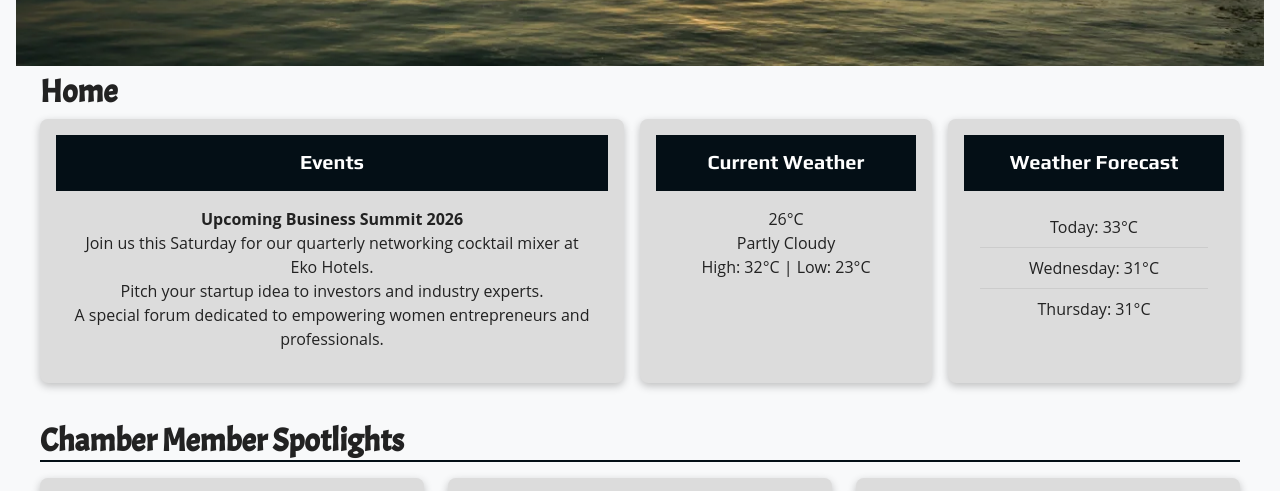
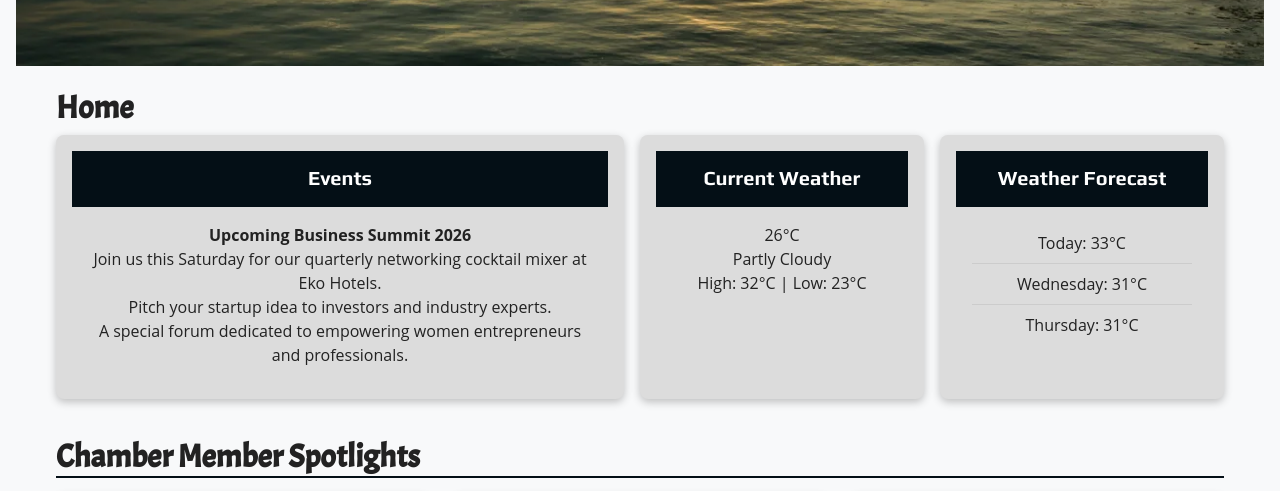
Before and after one commit to praizarts/wdd231, a plain HTML site: page chamber/index.html in a window 1280 px wide. Shown: the part 685-1176 px from the top of the page. Drawn offline with Linux system fonts and the light colour scheme; no server answers.

Commit message:
Update larger.css

```diff
--- a/chamber/styles/larger.css
+++ b/chamber/styles/larger.css
@@ -118,10 +118,6 @@ button {
 /* --- Responsive Desktop Views Queries --- */
 @media (min-width: 768px) {
 
-      .home-grid {
-        padding: 0;
-    }
-
     .hero {
         margin: 0;
     }
```
